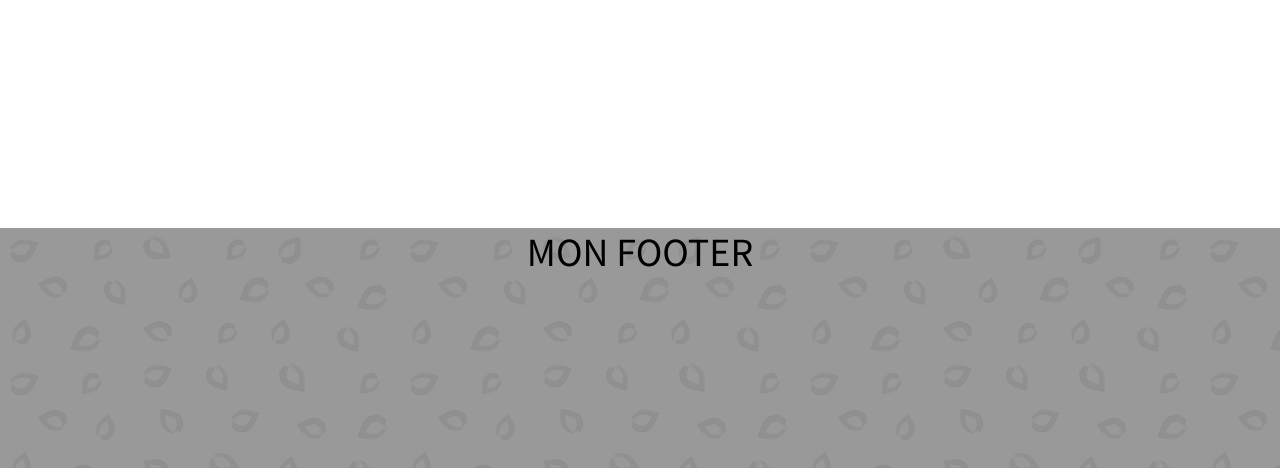
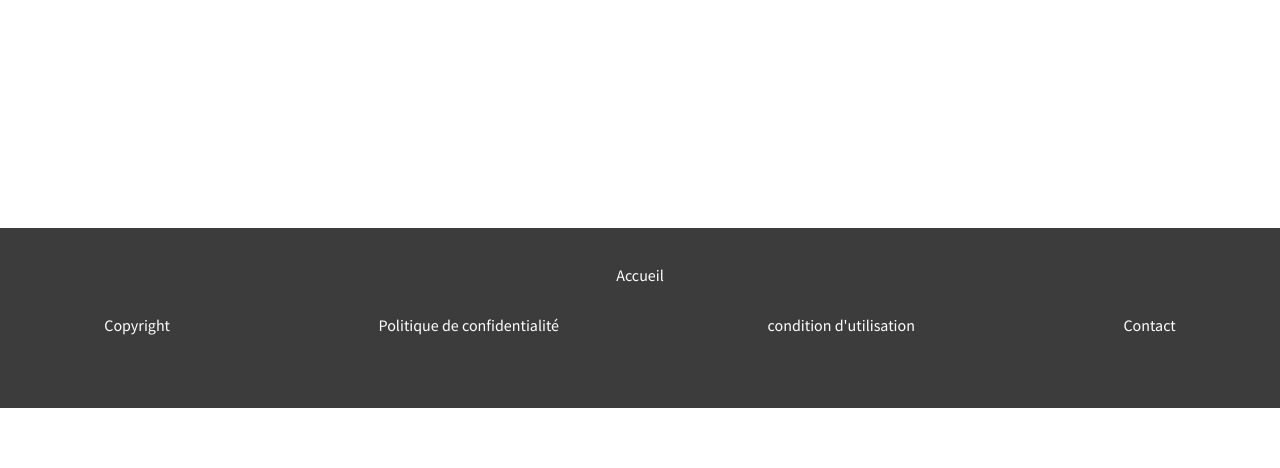
Before and after one commit to Atif-Zourgani/intraInstitut, a Symfony app: template templates/accueil/accueil.html.twig in a window 1280 px wide. Shown: the part 652-1120 px from the top of the page. After the commit the page ends 1060 px from the top, so only its background shows below. Run offline with Twig, Linux system fonts and the light colour scheme; the template is opened without the code that fills it, so the values that code supplies are empty; some libraries are stand-ins or nearby versions.

Commit message:
sauvegarde

```diff
--- /dev/null
+++ b/public/asset/css/media_queries.css
@@ -0,0 +1,9 @@
+@media screen and (max-width:1023px) and (orientation: portrait){
+
+header{
+    font-size: 5px;
+}
+.headerLien{
+    display: none;
+}
+}
--- a/public/asset/css/style.css
+++ b/public/asset/css/style.css
@@ -39,7 +39,7 @@ a:hover{
     position: sticky;
     top: 0;
     left: 0;
-    padding: 0px 12px;
+    padding: 0 12px;
     z-index: 999;
 }
 .marginSticky{
@@ -135,15 +135,14 @@ header{
 ----------------------------------------------------------------------------------------------------------------------
  */
 footer{
-    color: black;
-    height: 30vh;
-    background-image: url("../img/patternFooter.png");
+    padding: 30px 0 50px 0;
+    background-color: rgb(60,60,60);
+    color: white;
 }
-.filtreFooter{
-    background-color: rgba(1, 1, 1,.4);
-    height: 100%;
-    width: 100%;
+.footerLien{
+    margin: 2vh 0;
 }
+
 /*
 ----------------------------------------------------------------------------------------------------------------------
 --------------------------------------------Debut CSS Login ----------------------------------------------------------
@@ -308,17 +307,16 @@ footer{
 .imgGalerieShow{
     height: 100vh;
     width: 100%;
-    background-image: url("../img/galerieShow.jpg");
+    background-image: url("../img/galerieShow.png");
     background-repeat: no-repeat;
     background-size: 100% 100%;
-    color: black;
+    color: white;
 }
 .showGalerie{
     width: 730px;
     height: 580px;
     margin: 117px 0 0 23px;
     padding: 10px;
-    background-color: rgba(200,200,200,0.8);
 }
 .imgGalerieShowSize{
     height: 300px;
@@ -341,12 +339,12 @@ footer{
 }
 .showLienSupp{
     top: 100px;
-    right: -300px;
+    right: -320px;
     background-color: rgba(237, 71, 89,.4);
 }
 .showLienModif{
     top: 50px;
-    right: -300px;
+    right: -320px;
     background-color: rgba(181, 220, 225,.6);
 }
 .formGalerie{
--- a/src/Controller/accueil/accueilController.php
+++ b/src/Controller/accueil/accueilController.php
@@ -14,7 +14,7 @@ class accueilController extends AbstractController
 
 {
     /**
-     * @Route("/accueil", name="accueil")
+     * @Route("/login/accueil", name="accueil")
      */
     public function accueil(GalerieRepository $galerieRepository, ProductRepository $productRepository)
     {
--- a/src/Controller/login/loginController.php
+++ b/src/Controller/login/loginController.php
@@ -17,9 +17,8 @@ class loginController extends AbstractController
     public function loginAccueil()
     {
         //Renvois a la page d'accueil une fois que l'on est connecté
-        //if ( 'role_user' == true){
-
-            //return $this->redirectToRoute('accueil');}=
+        if ('role_user' == true)
+            return $this->redirectToRoute('accueil');
 
         return $this->render('login/loginAccueil.html.twig');
     }
--- a/src/Entity/Galerie.php
+++ b/src/Entity/Galerie.php
@@ -34,7 +34,10 @@ class Galerie
 
     /**
      * @ORM\Column(type="text", nullable=true)
-     * @Assert\Length(min=2, max=150, minMessage="Le titre doit au moins comporter 2 caractères", maxMessage="Le titre ne doit pas comporter plus de 150 caractères")
+     * @Assert\Length(min=2,
+     *                max=150,
+     *                minMessage="Le titre doit au moins comporter 2 caractères",
+     *                maxMessage="Le titre ne doit pas comporter plus de 150 caractères")
      */
     private $description;
 
--- a/templates/base.html.twig
+++ b/templates/base.html.twig
@@ -9,6 +9,8 @@
         <title>{% block title %}IntratInstitut{% endblock %}</title>
         <link rel="stylesheet" href="https://stackpath.bootstrapcdn.com/bootstrap/4.4.0/css/bootstrap.min.css" integrity="sha384-SI27wrMjH3ZZ89r4o+fGIJtnzkAnFs3E4qz9DIYioCQ5l9Rd/7UAa8DHcaL8jkWt" crossorigin="anonymous">
         <link rel="stylesheet" href="{{ asset('asset/css/style.css') }}">
+        <link rel="stylesheet" href="{{ asset('asset/css/media_queries.css') }}">
+
     </head>
 
     <body>
--- a/templates/commons/_footer.html.twig
+++ b/templates/commons/_footer.html.twig
@@ -1,7 +1,9 @@
 <footer class="txtCenter">
-    <div class="filtreFooter">
-
-     <h1>MON FOOTER</h1>
-
+    <a>Accueil</a>
+    <div class="displaySpace footerLien">
+        <a>Copyright</a>
+        <a>Politique de confidentialité</a>
+        <a>condition d'utilisation</a>
+        <a>Contact</a>
     </div>
 </footer>
```
Also changed, not shown: src/Controller/galerie/galerieController.php (+4 -4 lines), src/Controller/product/productController.php (+7 -23 lines), public/asset/img/galerieShow.jpg (deleted), 1 other file.
